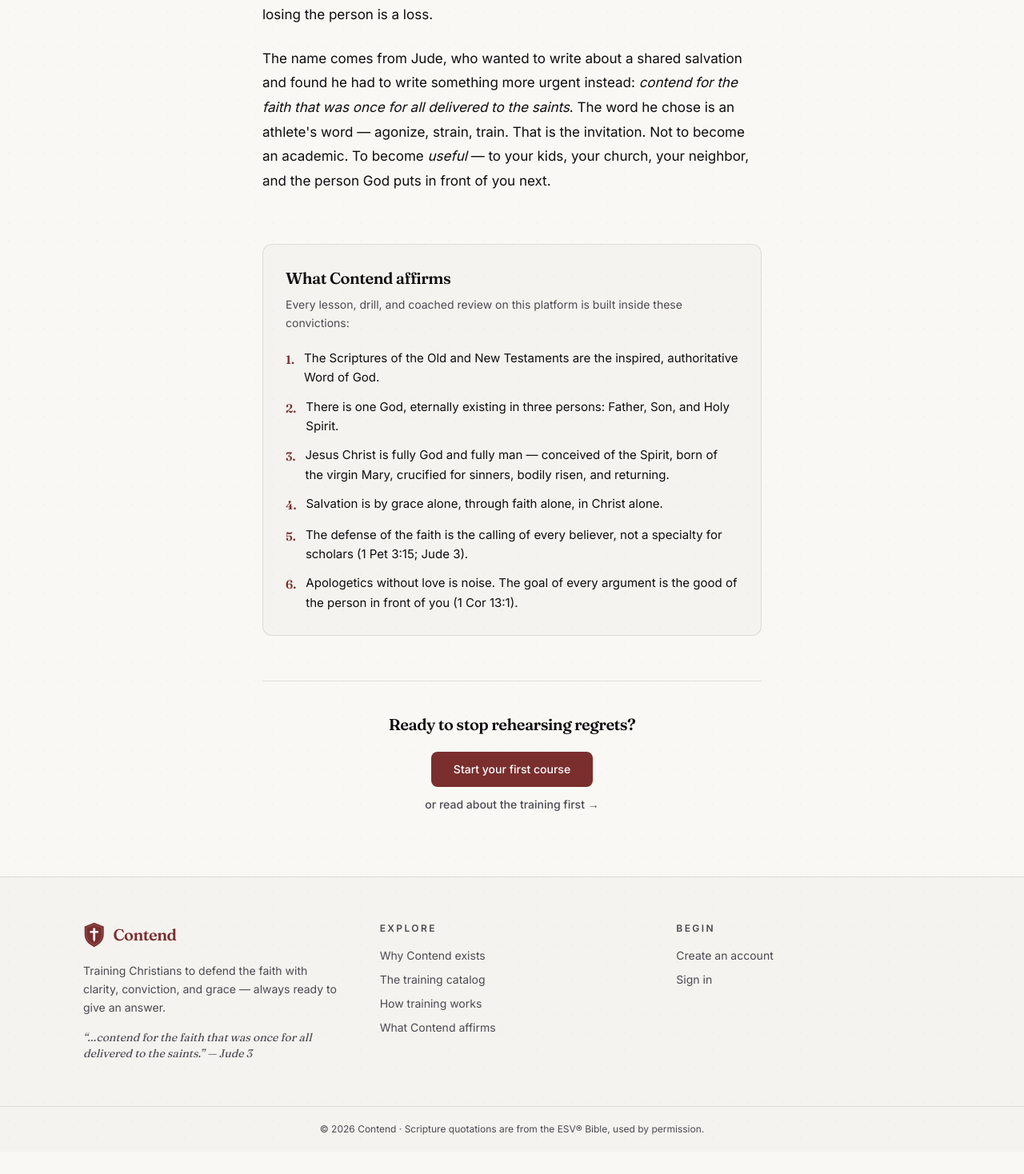
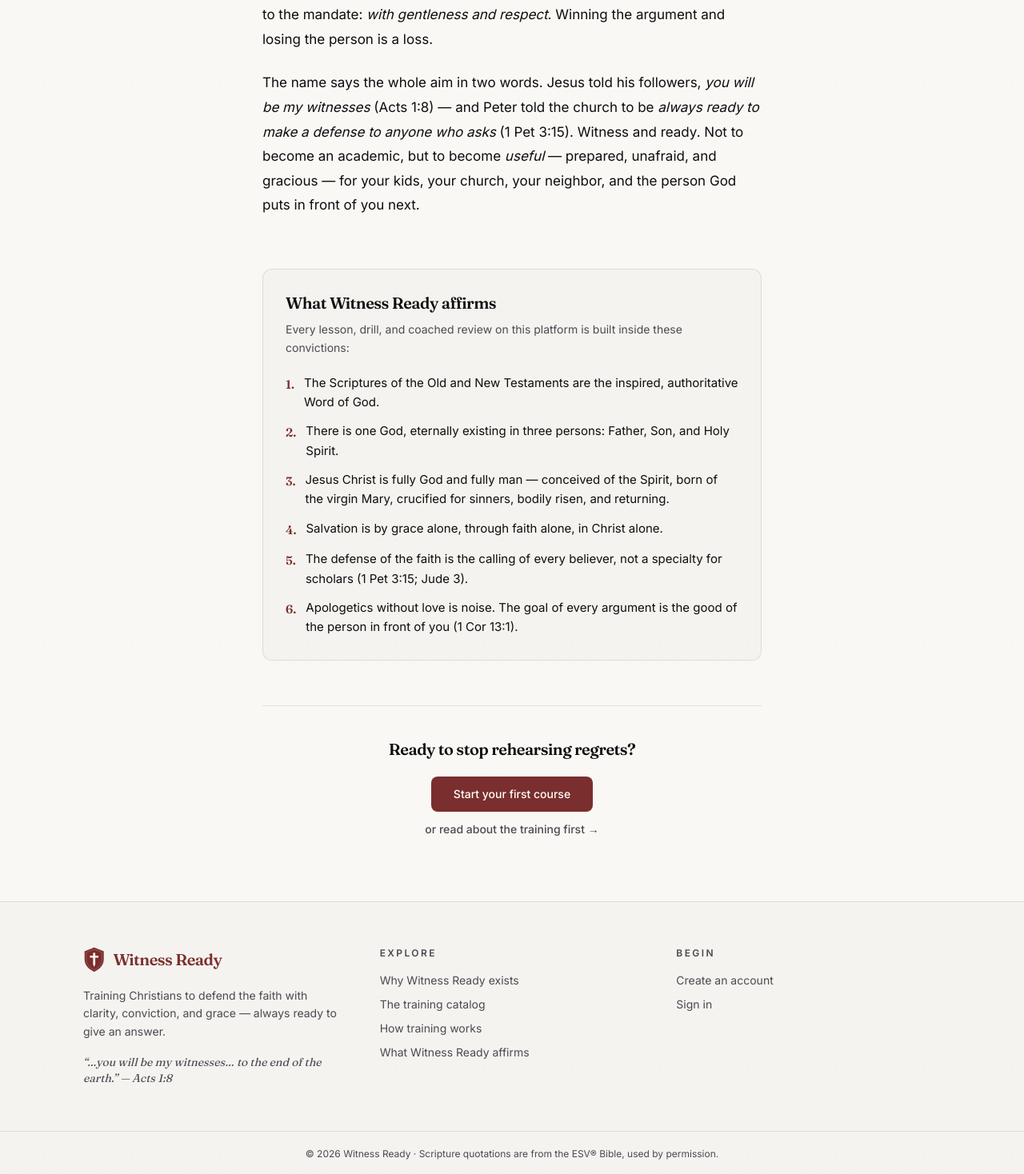
Before and after one commit to Pastormelo/Contend-App, a Next.js app: page /about in a window 1280 px wide. Shown: the part 1140-2608 px from the top of the page at 80% size. Before the commit the page ends 2580 px from the top, so only its background shows below. Built offline with nearby package versions, Linux system fonts and the light colour scheme.

Commit message:
Rename brand to Witness Ready

```diff
--- a/package.json
+++ b/package.json
@@ -1,5 +1,5 @@
 {
-  "name": "contend",
+  "name": "witness-ready",
   "version": "0.1.0",
   "private": true,
   "scripts": {
--- a/src/app/(app)/learn/[lessonId]/page.tsx
+++ b/src/app/(app)/learn/[lessonId]/page.tsx
@@ -48,7 +48,7 @@ export default async function LessonPage({
   const levelInfo = (ctx?.modules as unknown as {
     levels: { number: number; tracks: { title: string; slug: string } | null } | null;
   } | null)?.levels;
-  const trackTitle = levelInfo?.tracks?.title ?? "Contend";
+  const trackTitle = levelInfo?.tracks?.title ?? "Witness Ready";
   const trackSlug = levelInfo?.tracks?.slug;
   const levelNumber = levelInfo?.number ?? 1;
 
--- a/src/app/(public)/about/page.tsx
+++ b/src/app/(public)/about/page.tsx
@@ -3,9 +3,9 @@ import { SiteHeader } from "@/components/layout/site-header";
 import { SiteFooter } from "@/components/layout/site-footer";
 
 export const metadata = {
-  title: "Why Contend Exists",
+  title: "Why Witness Ready Exists",
   description:
-    "The philosophy behind Contend: why ordinary Christians need real apologetics training, and how a training method differs from a library.",
+    "The philosophy behind Witness Ready: why ordinary Christians need real apologetics training, and how a training method differs from a library.",
 };
 
 const AFFIRMATIONS = [
@@ -24,7 +24,7 @@ export default function AboutPage() {
       <main className="flex-1">
         <article className="mx-auto w-full max-w-2xl px-6 py-16 sm:py-20">
           <p className="text-xs font-semibold uppercase tracking-[0.28em] text-accent">
-            Why Contend exists
+            Why Witness Ready exists
           </p>
           <h1 className="mt-4 font-display text-[clamp(2rem,5vw,3rem)] font-semibold leading-tight tracking-tight">
             The church is full of believers who freeze.
@@ -53,7 +53,7 @@ export default function AboutPage() {
               most Christians have never trained at all.
             </p>
             <p>
-              Contend is built on that distinction. It is not a library; it is
+              Witness Ready is built on that distinction. It is not a library; it is
               a gym. Every course runs the same circuit:{" "}
               <strong>learn</strong> the doctrine in plain language,{" "}
               <strong>memorize</strong> the verses and arguments until they
@@ -74,21 +74,20 @@ export default function AboutPage() {
               Winning the argument and losing the person is a loss.
             </p>
             <p>
-              The name comes from Jude, who wanted to write about a shared
-              salvation and found he had to write something more urgent
-              instead: <em>contend for the faith that was once for all
-              delivered to the saints</em>. The word he chose is an athlete&apos;s
-              word — agonize, strain, train. That is the invitation. Not to
-              become an academic. To become <em>useful</em> — to your kids,
-              your church, your neighbor, and the person God puts in front of
-              you next.
+              The name says the whole aim in two words. Jesus told his
+              followers, <em>you will be my witnesses</em> (Acts 1:8) — and
+              Peter told the church to be <em>always ready to make a defense to
+              anyone who asks</em> (1 Pet 3:15). Witness and ready. Not to
+              become an academic, but to become <em>useful</em> — prepared,
+              unafraid, and gracious — for your kids, your church, your
+              neighbor, and the person God puts in front of you next.
             </p>
           </div>
 
           <section id="affirms" className="mt-16 scroll-mt-24">
             <div className="rounded-card border border-line-soft bg-foreground/[0.02] p-7">
               <h2 className="font-display text-xl font-semibold tracking-tight">
-                What Contend affirms
+                What Witness Ready affirms
               </h2>
               <p className="mt-2 text-sm leading-relaxed text-ink-soft">
                 Every lesson, drill, and coached review on this platform is
--- a/src/app/(public)/how-it-works/page.tsx
+++ b/src/app/(public)/how-it-works/page.tsx
@@ -5,7 +5,7 @@ import { SiteFooter } from "@/components/layout/site-footer";
 export const metadata = {
   title: "How Training Works",
   description:
-    "The Contend method: lessons, spaced-repetition memory, timed drills, sparring simulations, honest coaching, XP, streaks, and levels — explained.",
+    "The Witness Ready method: lessons, spaced-repetition memory, timed drills, sparring simulations, honest coaching, XP, streaks, and levels — explained.",
 };
 
 const LOOP = [
@@ -49,7 +49,7 @@ export default function HowItWorksPage() {
           </h1>
           <p className="mt-5 text-base leading-relaxed text-ink-soft">
             Reading about apologetics makes you informed. Training makes you
-            ready. Every Contend course runs the same four-part circuit, and
+            ready. Every Witness Ready course runs the same four-part circuit, and
             everything you do is measured — honestly.
           </p>
 
--- a/src/app/(public)/login/page.tsx
+++ b/src/app/(public)/login/page.tsx
@@ -35,7 +35,7 @@ function LoginForm() {
   return (
     <div className="mx-auto flex w-full max-w-sm flex-1 flex-col justify-center px-6 py-16">
       <Link href="/" className="font-display text-xl font-semibold tracking-tight">
-        Contend
+        Witness Ready
       </Link>
       <h1 className="mt-8 font-display text-2xl font-semibold tracking-tight">
         Sign in
--- a/src/app/(public)/signup/page.tsx
+++ b/src/app/(public)/signup/page.tsx
@@ -55,7 +55,7 @@ export default function SignupPage() {
   return (
     <div className="mx-auto flex w-full max-w-sm flex-1 flex-col justify-center px-6 py-16">
       <Link href="/" className="font-display text-xl font-semibold tracking-tight">
-        Contend
+        Witness Ready
       </Link>
       <h1 className="mt-8 font-display text-2xl font-semibold tracking-tight">
         Create your account
--- a/src/app/globals.css
+++ b/src/app/globals.css
@@ -1,6 +1,6 @@
 @import "tailwindcss";
 
-/* ---------- Contend design tokens (CLAUDE.md §13–15) ---------- */
+/* ---------- Witness Ready design tokens (CLAUDE.md §13–15) ---------- */
 
 @theme {
   --color-paper: #faf8f4;
--- a/src/app/layout.tsx
+++ b/src/app/layout.tsx
@@ -14,7 +14,7 @@ const inter = Inter({
 });
 
 export const metadata: Metadata = {
-  title: { default: "Contend", template: "%s · Contend" },
+  title: { default: "Witness Ready", template: "%s · Witness Ready" },
   description:
     "Train to defend the faith. Learn the doctrine, memorize the case, spar under pressure.",
 };
--- a/src/components/layout/app-header.tsx
+++ b/src/components/layout/app-header.tsx
@@ -37,7 +37,7 @@ export function AppHeader({
             className="flex items-center gap-2 font-display text-lg font-semibold tracking-tight"
           >
             <LogoMark className="h-7 text-accent" />
-            Contend
+            Witness Ready
           </Link>
           <nav className="hidden items-center gap-6 sm:flex">
             {NAV.map((item) => (
--- a/src/components/layout/logo.tsx
+++ b/src/components/layout/logo.tsx
@@ -1,7 +1,7 @@
 import { cn } from "@/lib/utils";
 
 /**
- * The Contend mark: a shield bearing a cross whose lower beam is drawn to
+ * The Witness Ready mark: a shield bearing a cross whose lower beam is drawn to
  * a sword point — defend the faith. Geometric, two-tone, scales cleanly.
  */
 export function LogoMark({
@@ -53,7 +53,7 @@ export function Logo({
     <span className={cn("inline-flex items-center gap-2.5", className)}>
       <LogoMark className={markClassName} cross={cross} />
       <span className="font-display text-xl font-semibold tracking-tight">
-        Contend
+        Witness Ready
       </span>
     </span>
   );
--- a/src/components/layout/site-footer.tsx
+++ b/src/components/layout/site-footer.tsx
@@ -14,8 +14,7 @@ export function SiteFooter() {
             and grace — always ready to give an answer.
           </p>
           <p className="mt-4 font-display text-sm italic text-ink-soft">
-            “…contend for the faith that was once for all delivered to the
-            saints.” — Jude 3
+            “…you will be my witnesses… to the end of the earth.” — Acts 1:8
           </p>
         </div>
         <div>
@@ -23,10 +22,10 @@ export function SiteFooter() {
             Explore
           </p>
           <ul className="mt-4 flex flex-col gap-2.5 text-sm">
-            <li><Link href="/about" className="text-ink-soft transition-colors hover:text-ink">Why Contend exists</Link></li>
+            <li><Link href="/about" className="text-ink-soft transition-colors hover:text-ink">Why Witness Ready exists</Link></li>
             <li><Link href="/training" className="text-ink-soft transition-colors hover:text-ink">The training catalog</Link></li>
             <li><Link href="/how-it-works" className="text-ink-soft transition-colors hover:text-ink">How training works</Link></li>
-            <li><Link href="/about#affirms" className="text-ink-soft transition-colors hover:text-ink">What Contend affirms</Link></li>
+            <li><Link href="/about#affirms" className="text-ink-soft transition-colors hover:text-ink">What Witness Ready affirms</Link></li>
           </ul>
         </div>
         <div>
@@ -40,7 +39,7 @@ export function SiteFooter() {
         </div>
       </div>
       <div className="border-t border-line-soft py-5 text-center text-xs text-ink-soft">
-        © {new Date().getFullYear()} Contend · Scripture quotations are from the ESV® Bible, used by permission.
+        © {new Date().getFullYear()} Witness Ready · Scripture quotations are from the ESV® Bible, used by permission.
       </div>
     </footer>
   );
--- a/src/components/layout/site-header.tsx
+++ b/src/components/layout/site-header.tsx
@@ -2,7 +2,7 @@ import Link from "next/link";
 import { Logo } from "@/components/layout/logo";
 
 const NAV = [
-  { href: "/about", label: "Why Contend" },
+  { href: "/about", label: "About" },
   { href: "/training", label: "The Training" },
   { href: "/how-it-works", label: "How It Works" },
 ];
```
